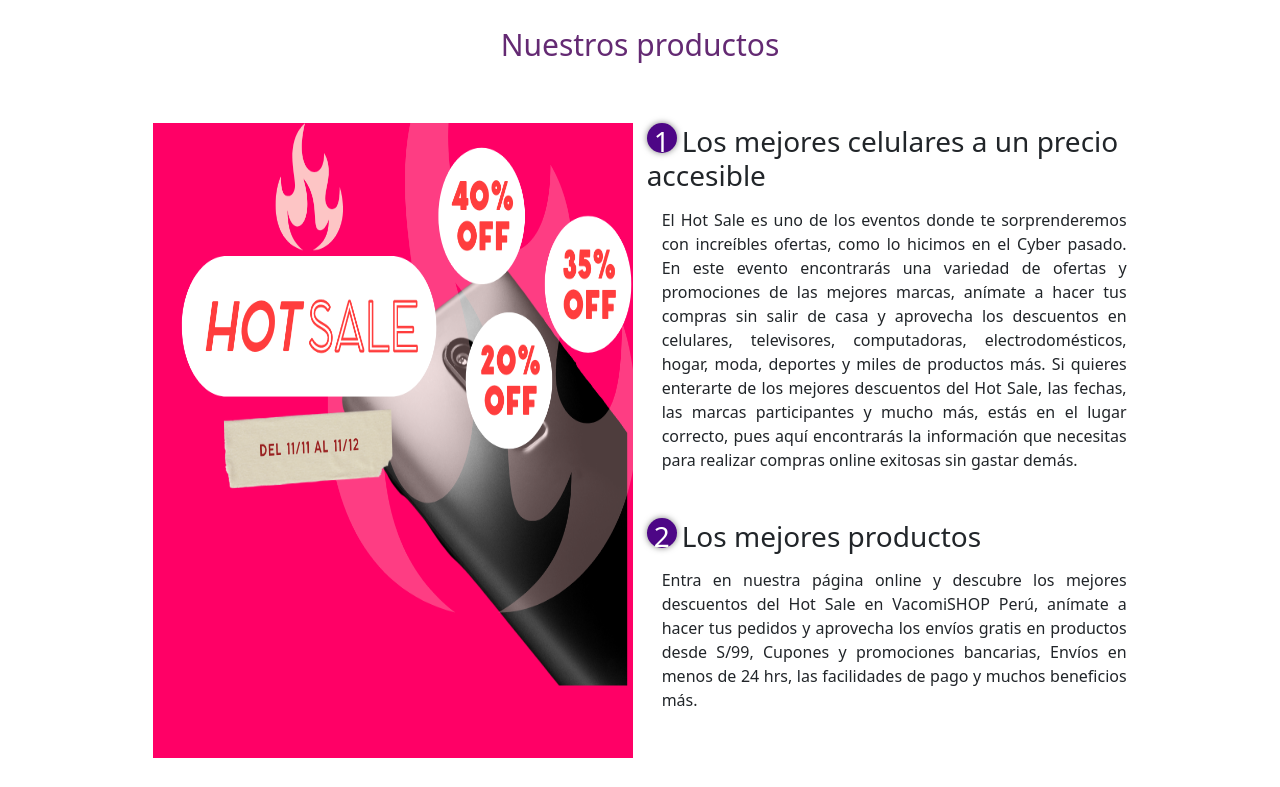
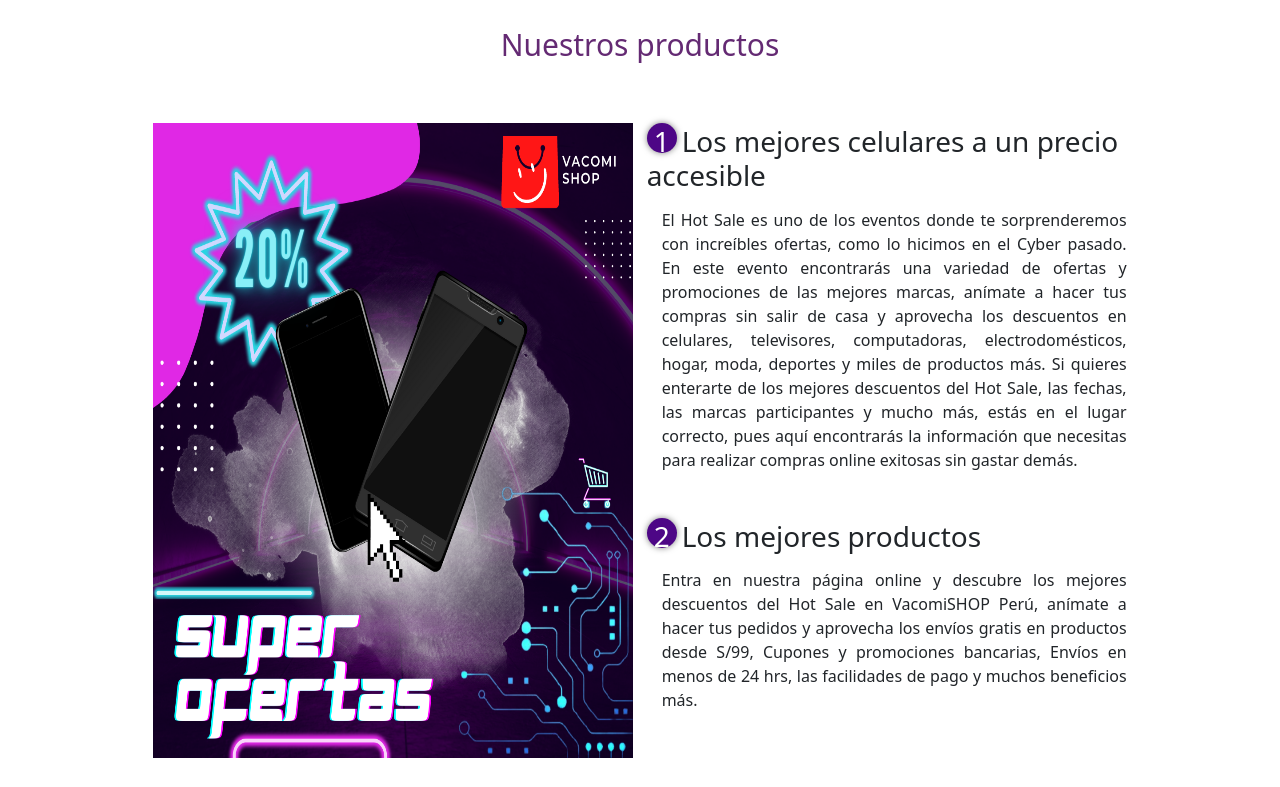
Before and after one commit to Vacomi/vacomishop, a plain HTML site: page HOT SALE/hotsale.html in a window 1280 px wide. Shown: the part 993-1780 px from the top of the page. Drawn offline with nearby package versions, Linux system fonts and the light colour scheme.

Commit message:
Agregamos postcel

```diff
--- a/HOT SALE/hotsale.html
+++ b/HOT SALE/hotsale.html
@@ -69,7 +69,7 @@
         <section class="contenedor sobre-nosotros">
             <h2 class="titulo">Nuestros productos</h2>
             <div class="contenedor-sobre-nosotros">
-                <img src="HOT SALE fondo.png" alt="" class="imagen-about-us">
+                <img src="Postcel.png" alt="" class="imagen-about-us">
                 <div class="contenido-textos">
                     <h3><span>1</span>Los mejores celulares a un precio accesible</h3>
                     <p>El Hot Sale es uno de los eventos donde te sorprenderemos con increíbles ofertas, como lo hicimos en el Cyber pasado. En este evento encontrarás una variedad de ofertas y promociones de las mejores marcas, anímate a hacer tus compras sin salir de casa y aprovecha los descuentos en celulares, televisores, computadoras, electrodomésticos, hogar, moda, deportes y miles de productos más.
```
Also changed, not shown: HOT SALE/Postcel.png (added).
